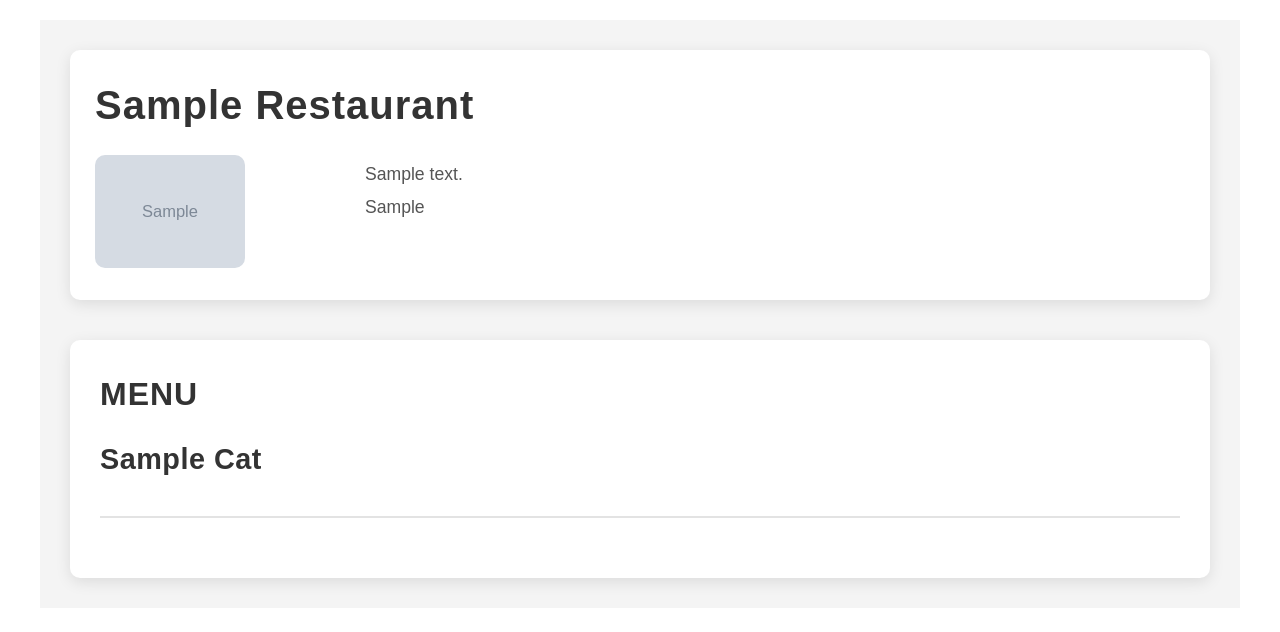
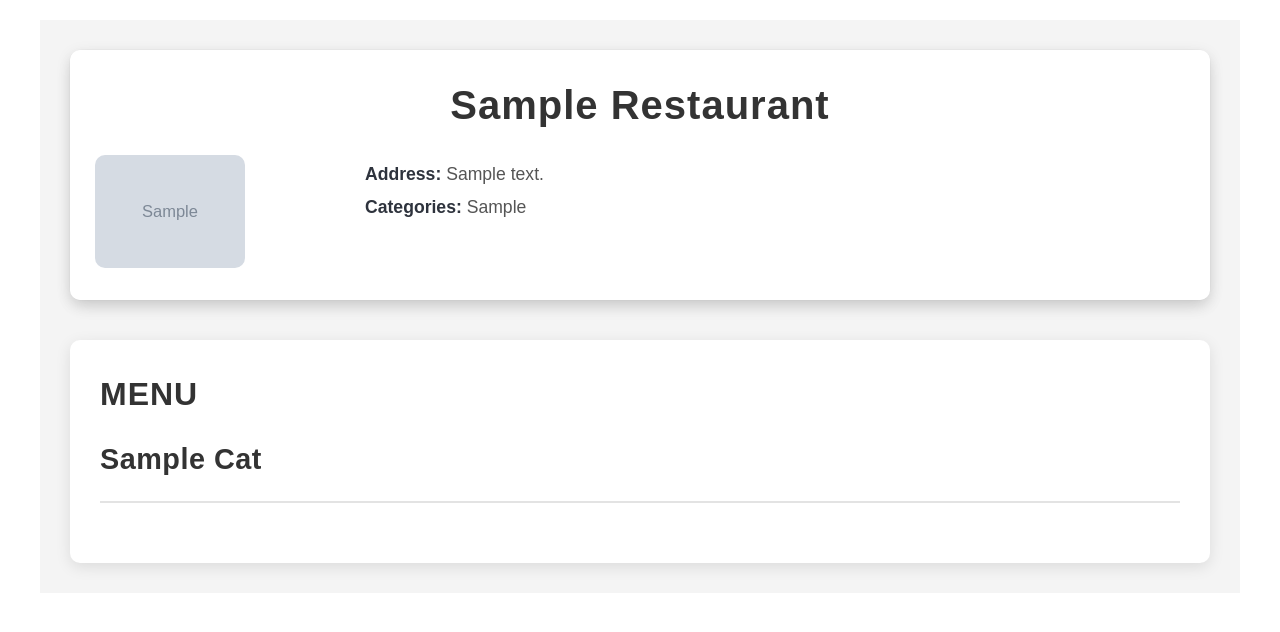
Before and after one commit to yusufhj/online-restaurant-django-project, a Django app: template main_app/templates/restaurant/detail.html in a window 1280 px wide. Shown: the part 56-688 px from the top of the page. Run offline with Django 5.2, Linux system fonts and the light colour scheme; the template is opened without the code that fills it: most values are stand-ins (such as "Sample title", 1, 10 or a date in 2020); grey boxes marked "Sample" are stand-in pictures.

Commit message:
Restaurant Menu finished

```diff
--- a/main_app/static/css/restaurant/detail.css
+++ b/main_app/static/css/restaurant/detail.css
@@ -121,7 +121,6 @@
     font-size: 1.8em;
     font-weight: 700;
     color: #333;
-    margin-bottom: 15px;
     text-transform: capitalize;
     letter-spacing: 0.5px;
 }
--- a/main_app/templates/restaurant/detail.html
+++ b/main_app/templates/restaurant/detail.html
@@ -7,8 +7,9 @@
 
 {% block content %}
 <section class="restaurant-page">
+    <div class="card">
         <div class="restaurant-header">
-        <div class="restaurant-title">
+            <div class="restaurant-title has-text-centered">
                 <h2>{{ restaurant.name }}</h2>
             </div>
 
@@ -21,18 +22,19 @@
                     {% endif %}
                 </div>
                 <div class="restaurant-description">
-                <p>{{ restaurant.address }}</p>
-                <p>{{ restaurant.get_categories_display }}</p>
+                    <p><strong>Address:</strong> {{ restaurant.address }}</p>
+                    <p><strong>Categories:</strong> {{ restaurant.get_categories_display }}</p>
                 </div>
             </div>
 
             {% if user.profile.role == 'RestaurantOwner' and restaurant.user == user %}
-        <div class="restaurant-actions">
-            <a href="{% url 'restaurant_update' restaurant.id %}">Edit</a>
-            <a href="{% url 'restaurant_delete' restaurant.id %}">Delete</a>
-            <a href="{% url 'all_orders' restaurant.id %}">Orders</a>
+            <div class="restaurant-actions card-footer has-text-centered">
+                <a class="card-footer-item" href="{% url 'restaurant_update' restaurant.id %}">Edit</a>
+                <a class="card-footer-item" href="{% url 'restaurant_delete' restaurant.id %}">Delete</a>
+                <a class="card-footer-item" href="{% url 'all_orders' restaurant.id %}">Orders</a>
             </div>
             {% endif %}
+        </div>
     </div>
 
     <div class="restaurant-menu">
@@ -41,7 +43,7 @@
         </div>
         <div class="menu-actions">
             {% if user.profile.role == 'RestaurantOwner' and restaurant.user == user %}
-                <a href="{% url 'menu_create' restaurant.id %}">Add Menu Item</a>
+                <a href="{% url 'menu_create' restaurant.id %}"><button class="button is-primary mb-5">Add Menu Item</button></a>
             {% endif %}
         </div>
         <div class="menu-list">
@@ -50,29 +52,29 @@
             <div class="menu-category">
                 <h4>{{ cat }}</h4>
             </div>
-            <div class="menu-items">
+            <div class="is-flex is-flex-direction-column">
                 {% for item in menus %}
                     {% if item.category.name == cat %}
-                    <div class="menu-item">
-                        <a href="{% url 'menu_detail' restaurant.id item.id %}">
-                            <div class="item-name">
-                                <h5>{{ item.name }}</h5>
-                            </div>
-                            <div class="item-description">
-                                <p>{{ item.description }}</p>
-                            </div>
-                            <div class="item-image">
+                        <a class="mb-5" href="{% url 'menu_detail' restaurant.id item.id %}">
+                            <div class="card is-flex is-justify-content-space-between">
+                                <div class="item-image pl-5">
                                     {% if item.image %}
                                         <img src="{{ item.image.url }}" alt="{{ item.name }}" style="width: 150px;">
                                     {% else %}
                                         <img src="https://via.placeholder.com/150" alt="{{ item.name }}">
                                     {% endif %}
                                 </div>
-                            <div class="item-price">
+                                <div class="item-name is-align-self-center">
+                                    <h5>{{ item.name }}</h5>
+                                </div>
+                                <div class="item-description is-align-self-center">
+                                    <p>{{ item.description }}</p>
+                                </div>
+                                <div class="item-price is-align-self-center pr-5">
                                     <p>BHD {{ item.price }}</p>
                                 </div>
+                            </div>
                         </a>
-                    </div>
                     {% endif %}
                 {% endfor %}
             </div>
```
Lines whose indentation alone changed are shown as unchanged.
